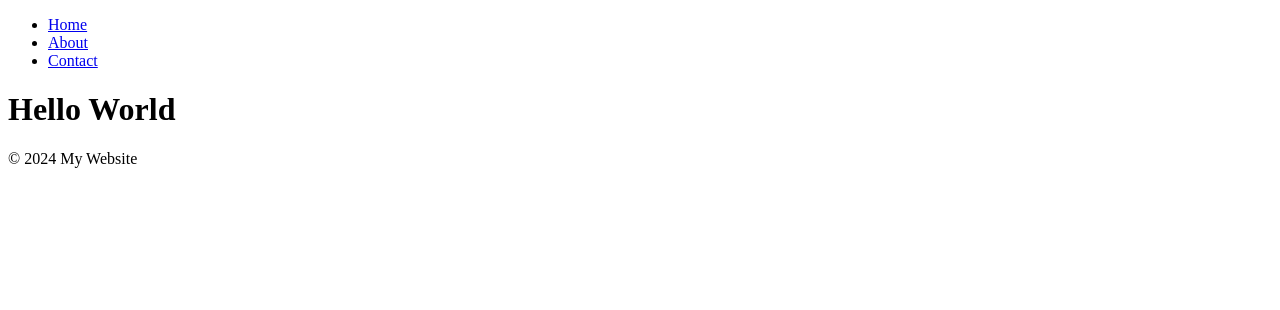
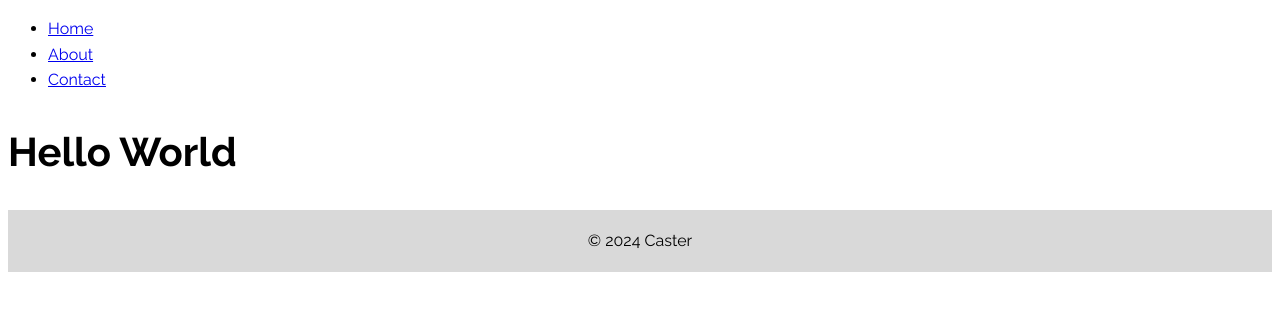
Before and after one commit to prestondavid99/SandboxLandingPage, a Next.js app: page / in a window 1280 px wide. Shown: the top 310 px of the page. Built offline with nearby package versions, Linux system fonts and the light colour scheme.

Commit message:
Added brand font, started working on footer.

```diff
--- a/src/components/layout/Footer.tsx
+++ b/src/components/layout/Footer.tsx
@@ -1,7 +1,10 @@
 const Footer: React.FC = () => {
     return (
         <footer>
-            <p>&copy; {new Date().getFullYear()} My Website</p>
+            <div className="footer-container">
+
+            </div>
+            <p>&copy; {new Date().getFullYear()} Caster</p>
         </footer>
     );
 };
--- a/src/pages/_document.tsx
+++ b/src/pages/_document.tsx
@@ -4,10 +4,10 @@ export default function Document() {
     return (
         <Html lang="en">
             <Head>
-                <meta charSet="UTF-8" />
-                <link rel="icon" href="/favicon.ico" />
-                <link rel="preconnect" href="https://fonts.googleapis.com" />
-                <link rel="preconnect" href="https://fonts.gstatic.com" />
+                <meta charSet="UTF-8"/>
+                <link rel="icon" href="/favicon.ico"/>
+                <link rel="preconnect" href="https://fonts.googleapis.com"/>
+                <link rel="preconnect" href="https://fonts.gstatic.com"/>
                 <link
                     rel="stylesheet"
                     href="https://fonts.googleapis.com/css2?family=Roboto:wght@300;400;500;700&display=swap"
@@ -16,10 +16,15 @@ export default function Document() {
                     rel="stylesheet"
                     href="https://fonts.googleapis.com/icon?family=Material+Icons"
                 />
+                <link rel="preconnect" href="https://fonts.googleapis.com"/>
+                <link rel="preconnect" href="https://fonts.gstatic.com" crossOrigin="anonymous"/>
+                <link
+                    href="https://fonts.googleapis.com/css2?family=Raleway:ital,wght@0,100..900;1,100..900&display=swap"
+                    rel="stylesheet"/>
             </Head>
             <body>
-                <Main />
-                <NextScript />
+            <Main/>
+            <NextScript/>
             </body>
         </Html>
     )
--- a/src/styles/style.css
+++ b/src/styles/style.css
@@ -8,4 +8,55 @@
     --background-color-1: #ffffff;  /* Background color */
     --background-color-2: #D9D9D9;
     --text-color: #000000;  /* Default text color */
+
+    /* Defining our brand fonts */
+    --font-primary: 'Raleway', sans-serif; /* Store the font family as a variable */
+    --font-weight-regular: 400;
+    --font-weight-bold: 700;
+    --font-weight-semi-bold: 600;
+    --font-weight-light: 100;
+
+    --h1-font-size: 2.5rem;
+    --h2-font-size: 2rem;
+    --paragraph-font-size: 1rem;
 }
+
+footer {
+    background-color: var(--background-color-2);
+    text-align: center;
+    padding: 2px;
+    color: #000;
+    box-sizing: border-box;
+    width: 100%;
+}
+
+html {
+    font-size: 16px; /* Default */
+}
+
+body {
+    font-family: var(--font-primary), sans-serif; /* Apply the primary font to the entire body */
+    color: var(--text-color); /* Apply default text color */
+    background-color: var(--background-color-1); /* Set background color */
+    font-weight: var(--font-weight-regular); /* Set default font weight */
+    line-height: 1.6; /* Optional: improves readability by increasing line spacing */
+}
+
+h1 {
+    font-size: var(--h1-font-size); /* Use custom font size */
+    font-weight: var(--font-weight-bold); /* Use bold weight for h1 */
+    color: var(--text-color); /* Optional: Set primary color for h1 */
+}
+
+h2 {
+    font-size: var(--h2-font-size);
+    font-weight: var(--font-weight-semi-bold); /* Use semi-bold for h2 */
+    color: var(--text-color); /* Optional: Set secondary color for h2 */
+}
+
+p {
+    font-size: var(--paragraph-font-size);
+    font-family: var(--font-primary), sans-serif; /* Use the primary font for paragraphs */
+    font-weight: var(--font-weight-regular);
+    color: var(--text-color); /* Apply text color for paragraphs */
+}
```
